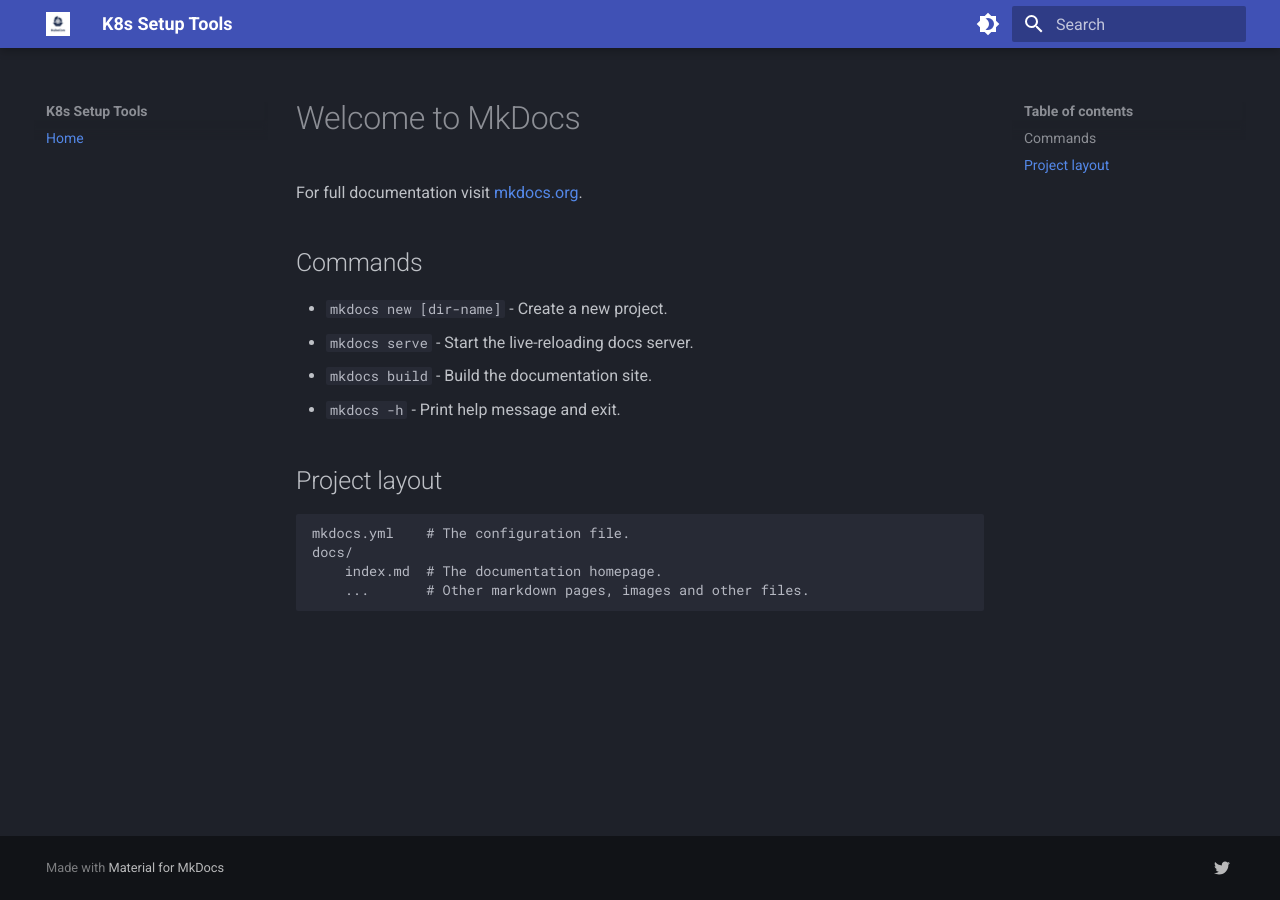
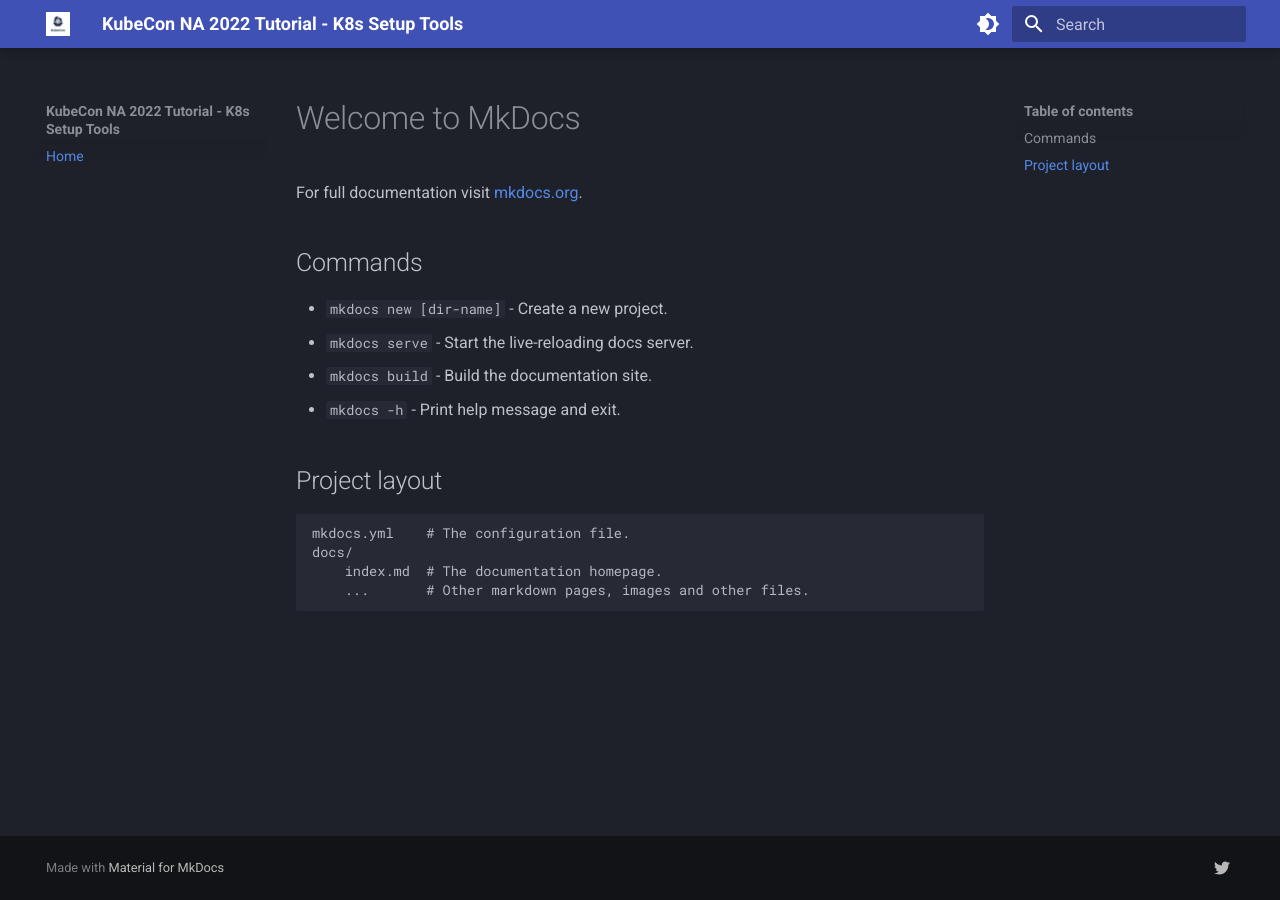
Before and after one commit to cloud-native-canada/k8s_setup_tools, an MkDocs documentation site: the page built from docs/index.md, in a window 1280 px wide. Built offline with MkDocs 1.6.1 and Material for MkDocs 9.7.7, drawn with Linux system fonts in a browser that asks for light colours.

Commit message:
mkdocs structure

```diff
--- a/mkdocs.yml
+++ b/mkdocs.yml
@@ -1,9 +1,10 @@
-site_name: K8s Setup Tools
+site_name: KubeCon NA 2022 Tutorial - K8s Setup Tools
 nav:
   - Home: index.md
 theme:
   # features:
   #   - navigation.tabs
+  favicon: images/kubecon_logo.jpeg
   palette:
     - scheme: slate
       toggle:
```
